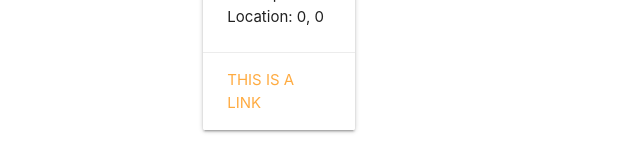
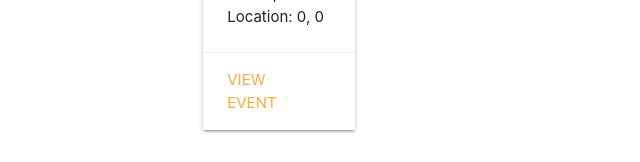
Before and after one commit to Udunomancer/watchdawg, a React (Create React App) app in the folder client/: page /events in a window 1280 px wide. Shown: the part 124-286 px from the top of the page, without its empty margins (0-640 px from the left). Built offline with nearby package versions, Linux system fonts and the light colour scheme; no server answers.

Commit message:
converted to React Link tag

```diff
--- a/client/src/pages/AllEvents/AllEvents.jsx
+++ b/client/src/pages/AllEvents/AllEvents.jsx
@@ -1,5 +1,6 @@
 import React, { useEffect, useState } from "react";
 import axios from "axios";
+import { Link } from "react-router-dom";
 
 function AllEvents() {
   const [events, setEvents] = useState([
@@ -45,7 +46,7 @@ function AllEvents() {
                     </p>
                   </div>
                   <div className="card-action">
-                    <a href="/">This is a link</a>
+                    <Link to={`/events/${event._id}`}>View Event</Link>
                   </div>
                 </div>
               </div>
```
